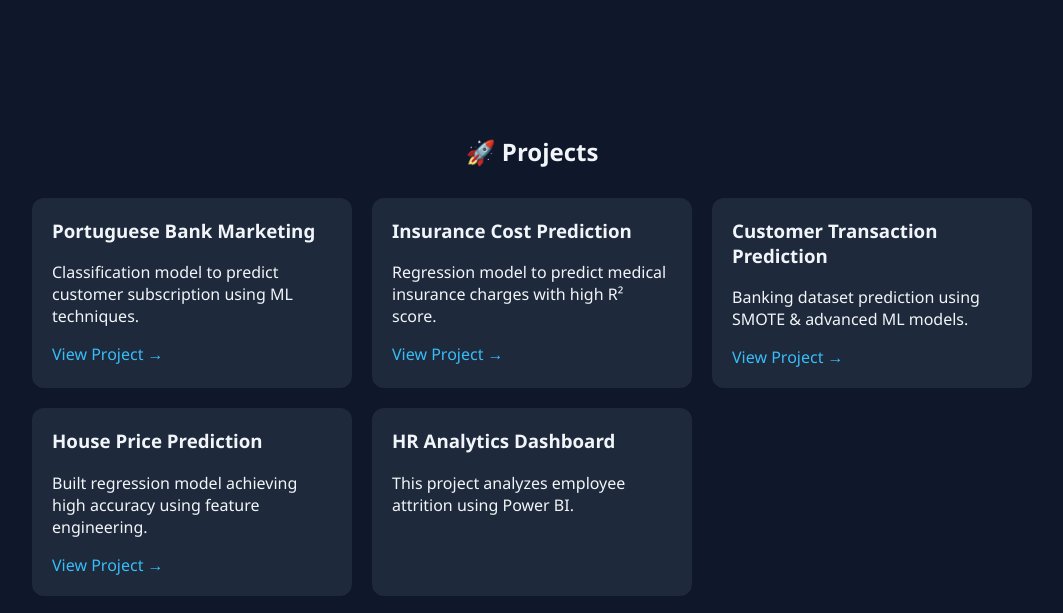
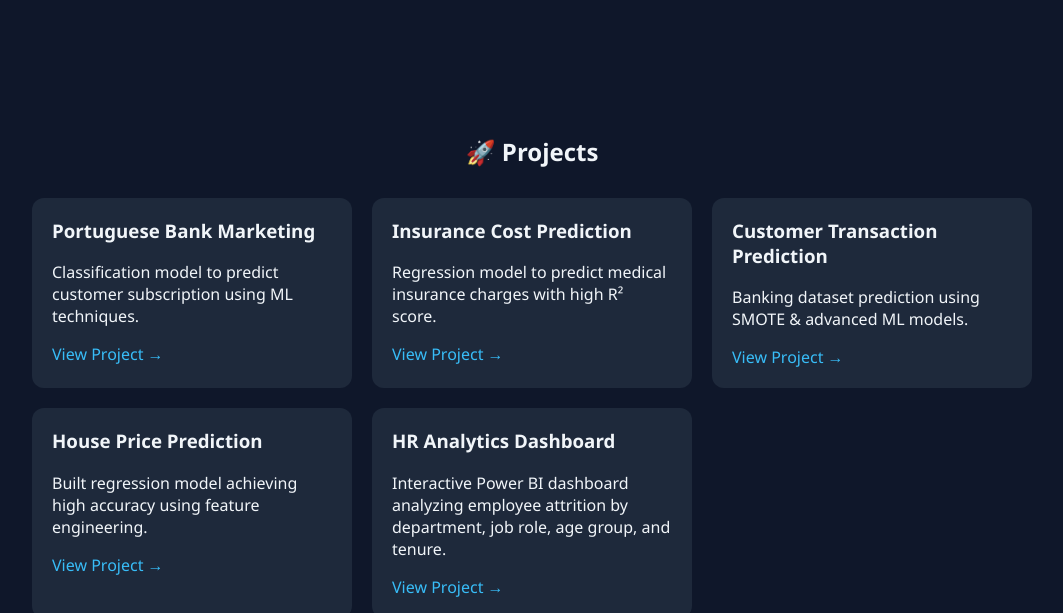
Before and after one commit to vivekanandhan1589-cpu/vivekanandhan1589-cpu.github.io, a plain HTML site: page index.html in a window 1280 px wide. Shown: the part 187-800 px from the top of the page, without its empty margins (108-1171 px from the left). Drawn offline with Linux system fonts and the light colour scheme.

Commit message:
Update index.html

```diff
--- a/index.html
+++ b/index.html
@@ -131,8 +131,8 @@
 
         <div class="card">
             <h3>HR Analytics Dashboard</h3>
-            <p>This project analyzes employee attrition using Power BI.</p>
-            <a href="https://github.com/vivekanandhan1589-cpu/HR-Analytics-Dashboard"
+            <p>Interactive Power BI dashboard analyzing employee attrition by department, job role, age group, and tenure.</p>
+            <a href="https://github.com/vivekanandhan1589-cpu/HR-Analytics-Dashboard">View Project →</a>
         </div>
 
     </div>
```
